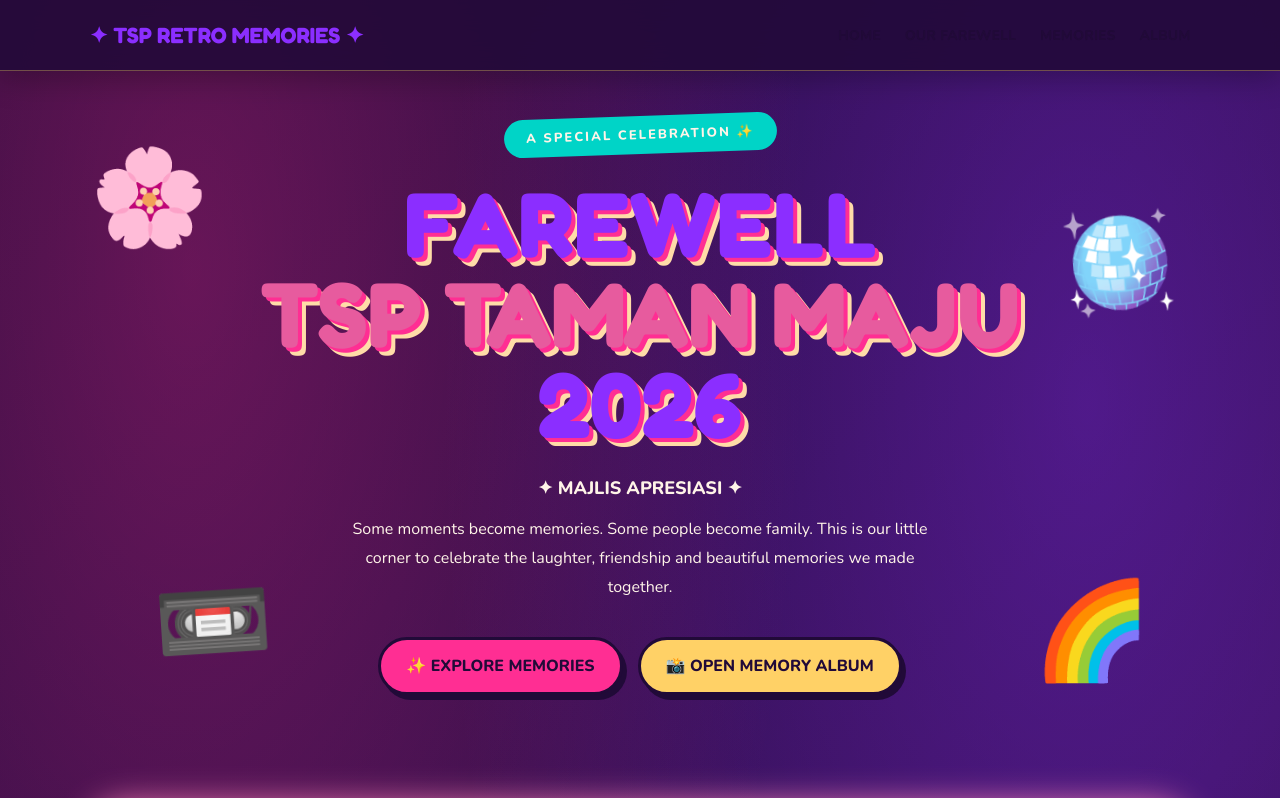
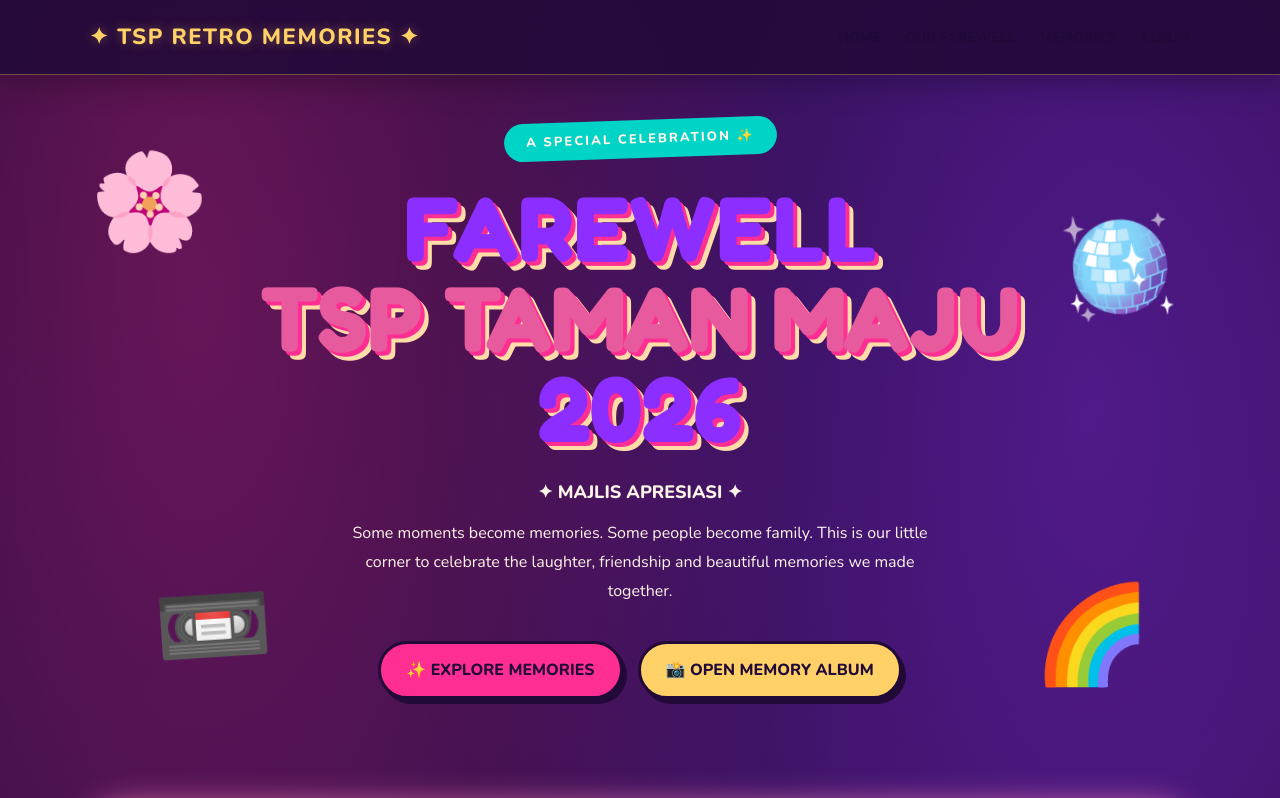
Before and after one commit to mshana1993/digital-farewell-memories, a plain HTML site: page index.html in a window 1280 px wide. Shown: the top 798 px of the page. Drawn offline with nearby package versions, Linux system fonts and the light colour scheme.

Commit message:
Style navbar logo with premium gold typography

```diff
--- a/index.html
+++ b/index.html
@@ -54,10 +54,12 @@ nav {
 }
 
 .logo {
-  font-family:'Fredoka',sans-serif;
-  font-weight:700;
-  font-size:22px;
-  color:var(--purple);
+  font-family: 'Nunito', sans-serif;
+  font-weight: 800;
+  font-size: 22px;
+  color: var(--yellow);
+  letter-spacing: 1.5px;
+  text-shadow: 0 0 12px rgba(255, 209, 102, 0.35);
 }
 
 nav ul {
```
